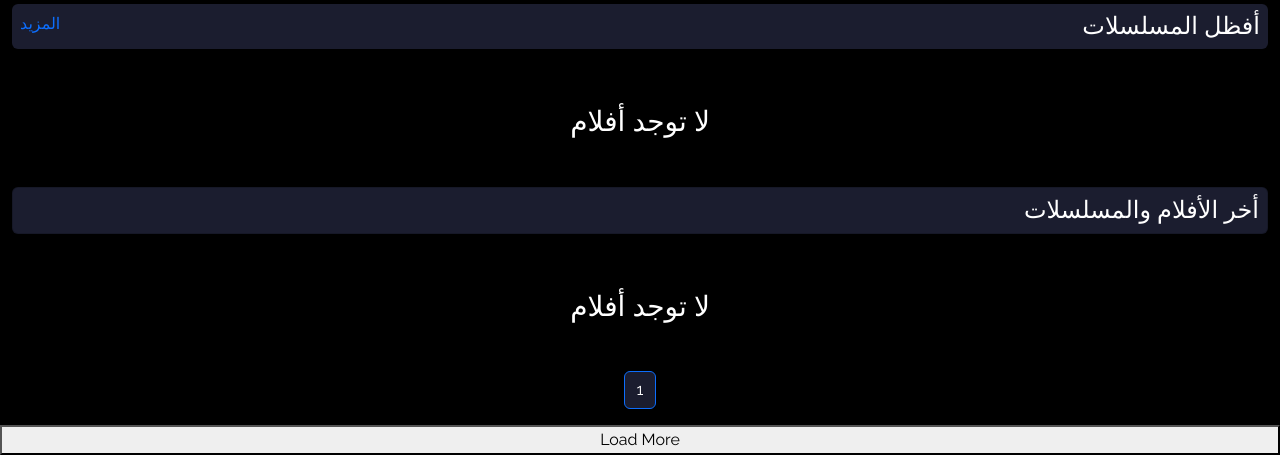
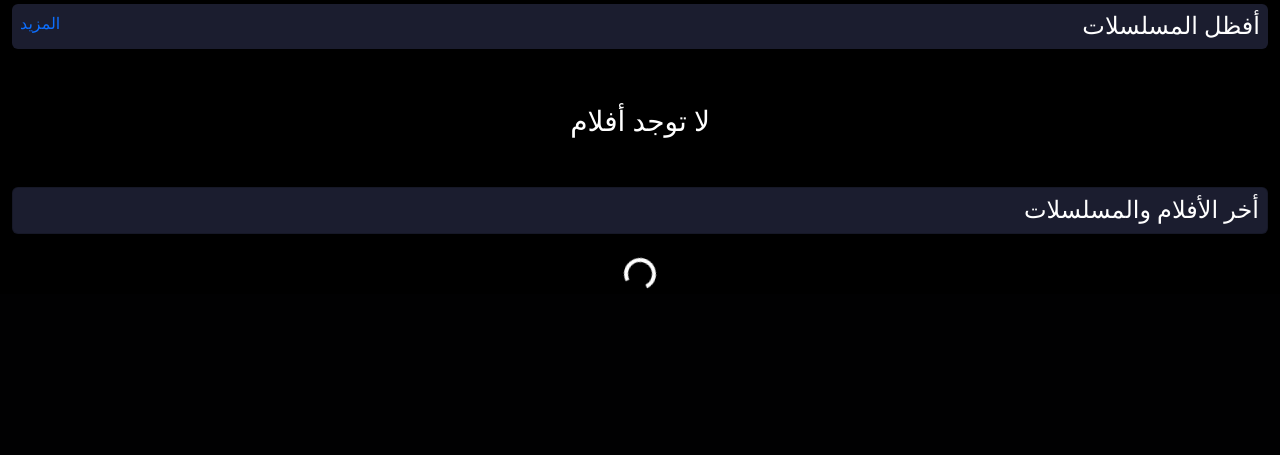
Before and after one commit to hagmir7/freedaz, a Django app: page / in a window 1280 px wide. Shown: the part 747-1202 px from the top of the page. After the commit the page ends 1036 px from the top, so only its background shows below. Run offline with Django 4.2, Linux system fonts and the light colour scheme; data that the repository does not hold is empty.

Commit message:
New commit

```diff
--- a/video/api/views.py
+++ b/video/api/views.py
@@ -39,7 +39,7 @@ class PlayListView(generics.ListAPIView):
     pagination_class = CustomPagination
 
 class MovieListView(generics.ListAPIView):
-    queryset = Movie.objects.all()
+    queryset = Movie.objects.all().order_by('-uploaded_at')
     serializer_class = MovieSerializer
     pagination_class = CustomPagination
 
--- a/video/templates/video/index.html
+++ b/video/templates/video/index.html
@@ -99,83 +99,6 @@
     <div class="card bg-card mb-2">
         <h2 class="h4 text-white p-2 m-0">أخر الأفلام والمسلسلات</h2>
     </div>
-    <div class="row">
-        {% for video in videos %}
-        <div class="m-0 mb-3 col-6 col-sm-4 col-md-3 col-lg-2 col-xl-2 p-1">
-            <div class="movie-card m-0">
-             <div class="rounded p-0 overflow-hidden border position-relative">
-                 <a href="/movie/{{ video.slug }}">
-                    {% if video.list %}
-                        {% if video.list.image %}
-                            <img width="100%" src="{% static 'img/lazy.svg' %}" class="cover movie-image lazy" data-src="{{ video.list.image.url }}"  alt="{{ video.title }}">
-                        {% else %}
-                            <img width="100%" src="{% static 'img/lazy.svg' %}" class="cover movie-image"  alt="{{ video.title }}">
-                        {% endif %}
-                    {% else%}
-                        {% if video.image %}
-                        <img width="100%" src="{% static 'img/lazy.svg' %}" class="cover movie-image lazy" data-src="{{ video.image.url }}"  alt="{{ video.title }}">
-                        {% else %}
-                        <img width="100%" src="{% static 'img/lazy.svg' %}" class="cover movie-image"  alt="{{ video.title }}">
-                        {% endif %}
-                    {% endif %}
-                 </a>
-                 <div class="movie-card-shadow"> </div>
-                 {% if video.episode %}
-                 <div class="movie-card-badg">الحلقة {{ video.episode }}</div>
-                 {% endif %}
-             </div>
-             <div class="rounded p-0 overflow-hidden pt-2">
-                <a href="/movie/{{ video.slug }}" class="text-white">
-                    <h2 class="card-title mb-0" dir="auto">{{ video.title|truncatechars:70  }} </h2>
-                </a>
-             </div>
-            </div>
-         </div>
-        {% empty %}
-        <h1 class="text-center my-5 text-white h3">لا توجد أفلام</h1>
-        {% endfor %}
-    </div>
-    <main aria-label="Page navigation">
-        <ul class="pagination justify-content-center">
-            {% if videos.has_previous %}
-                <li class="page-item">
-                    <a class="page-link bg-card" href="?page={{ videos.previous_page_number }}">السابق</a>
-                </li>
-            {% endif %}
-
-            {% for num in videos.paginator.page_range %}
-                {% if num > videos.number|add:'-4' and num < videos.number %}
-                    <li class="page-item">
-                        <a class="page-link bg-card" href="?page={{ num }}">{{ num }}</a>
-                    </li>
-                {% endif %}
-
-                {% if videos.number == num %}
-                    <li class="page-item active">
-                        <a class="page-link bg-card" href="#">{{ num }}</a>
-                    </li>
-                {% endif %}
-
-                {% if num > videos.number and num <= videos.number|add:'4' %}
-                    <li class="page-item">
-                        <a class="page-link bg-card" href="?page={{ num }}">{{ num }}</a>
-                    </li>
-                {% endif %}
-
-                {% if num == videos.paginator.num_pages|add:'-1' and num < videos.number|add:'5' %}
-                    <li class="page-item">
-                        <a class="page-link bg-card" href="?page={{ num }}">...</a>
-                    </li>
-                {% endif %}
-            {% endfor %}
-
-            {% if videos.has_next %}
-                <li class="page-item">
-                    <a class="page-link bg-card" href="?page={{ videos.next_page_number }}">التالي</a>
-                </li>
-            {% endif %}
-        </ul>
-    </main>
     <div id="root" class="row"></div>
 
 </div>
@@ -187,13 +110,16 @@
         const [data, setData] = React.useState([]);
         const [page, setPage] = React.useState(1);
         const targetRef = React.useRef(null); // Reference to the target element
+        const [spinner, setSpinner] = React.useState(false);
 
         const fetchMovies = (pageNumber) => {
+            setSpinner(true);
             fetch(`/api/movies?page=${pageNumber}`)
                 .then((result) => result.json())
                 .then((response) => {
                     console.log(response.results);
                     setData((prevData) => [...prevData, ...response.results]);
+                    setSpinner(true);
                 })
                 .catch((error) => {
                     console.log(error);
@@ -246,7 +172,9 @@
                                     <a href={`/movie/${movie.slug}`} >
                                         {
                                             movie.episode ? <img width="100%" src={movie.list.image} className="cover movie-image" alt={movie.title} />
-                                            : <img width="100%" src={movie.image} className="cover movie-image" alt={movie.title} />
+                                            : movie.image ? <img width="100%" src={movie.image} className="cover movie-image" alt={movie.title} />
+                                            : <img width="100%" src='{% static 'img/lazy.svg' %}' className="cover movie-image" alt={movie.title} />
+
                                         }
                                     </a>
                                     <div className="movie-card-shadow"> </div>
@@ -265,7 +193,20 @@
                     )
                 }))}
                 <div ref={targetRef}></div>
-                <button onClick={handleLoadMore}>Load More</button>
+                <div className="d-flex justify-content-center my-2">
+
+                </div>
+
+
+                <div className="d-flex justify-content-center">
+                    {
+                        !spinner ? <button className='w-50 btn btn-success btn-sm' onClick={handleLoadMore}>Load More</button>
+                            : (<div className="spinner-border text-white" role="status">
+                                <span className="visually-hidden">Loading...</span>
+                            </div>)
+                    }
+                </div>
+
             </>
         )
     }
```
